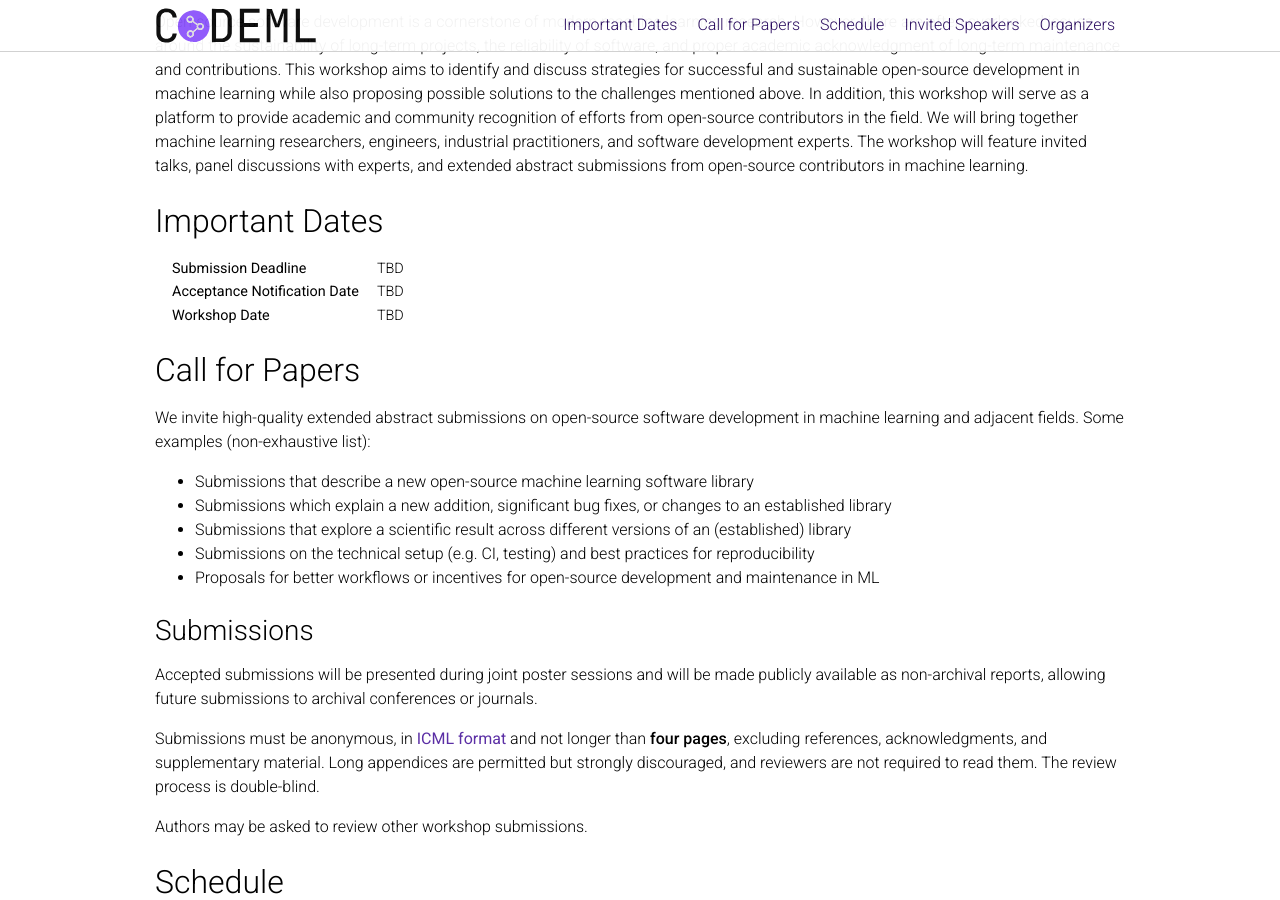
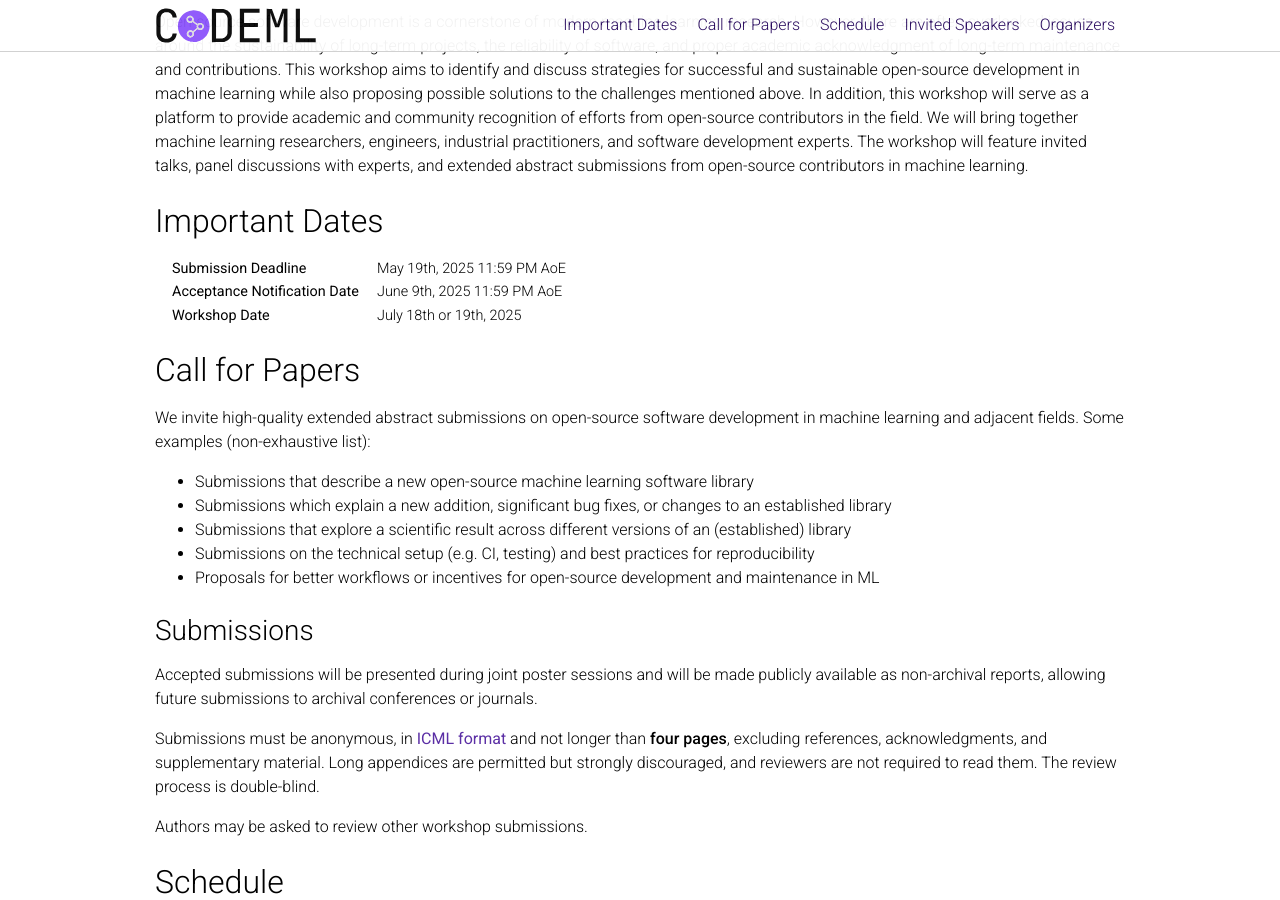
Before and after one commit to codeml-workshop/codeml2025, a Jekyll site: the page built from _pages/about.md, in a window 1280 px wide and 900 px high, scrolled down 447 px. Built offline with Jekyll 4.4.1, drawn with Linux system fonts in a browser that asks for light colours; nearby versions of some CDN libraries; emoji names are drawn with the system emoji font; comment, search, counter and statistics services are not loaded; a style sheet for code colours, icons or effects is not loaded.

Commit message:
updated workshop dates

```diff
--- a/_pages/about.md
+++ b/_pages/about.md
@@ -31,18 +31,15 @@ and extended abstract submissions from open-source contributors in machine learn
     <tbody>
     <tr>
         <td><b>Submission Deadline</b></td>
-        <!-- <td>August 30th, 2024 11:59 PM AoE</td> -->
-        <td>TBD</td>
+        <td>May 19th, 2025 11:59 PM AoE</td>
     </tr>
     <tr>
         <td><b>Acceptance Notification Date</b></td>
-        <!-- <td>September 30th, 2024 11:59 PM AoE</td> -->
-        <td>TBD</td>
+        <td>June 9th, 2025 11:59 PM AoE</td>
     </tr>
     <tr>
         <td><b>Workshop Date</b></td>
-        <!-- <td>December 14th or 15th, 2024</td> -->
-        <td>TBD</td>
+        <td>July 18th or 19th, 2025</td>
     </tr>
     </tbody>
 </table>
```
Also changed, not shown: _news/2025_01.md (renamed from _news/2024_06.md).
